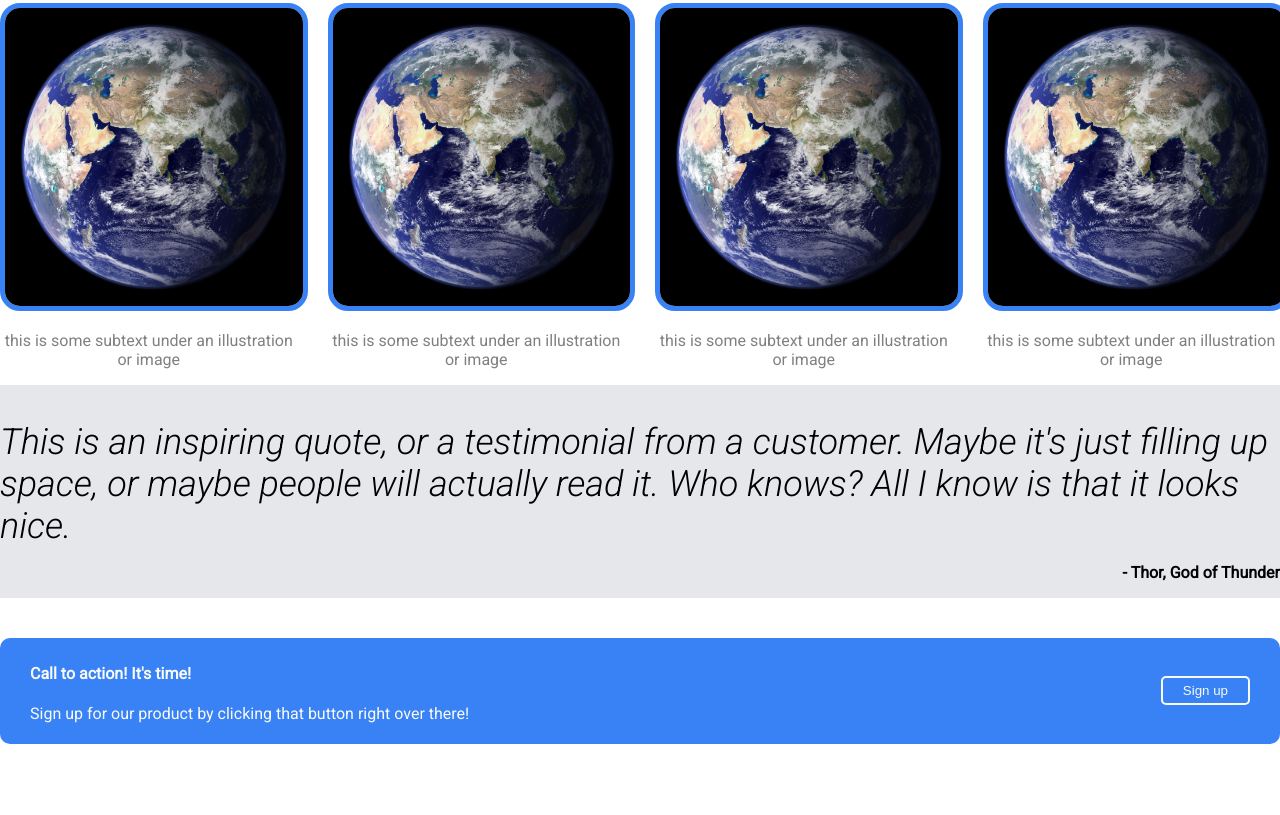
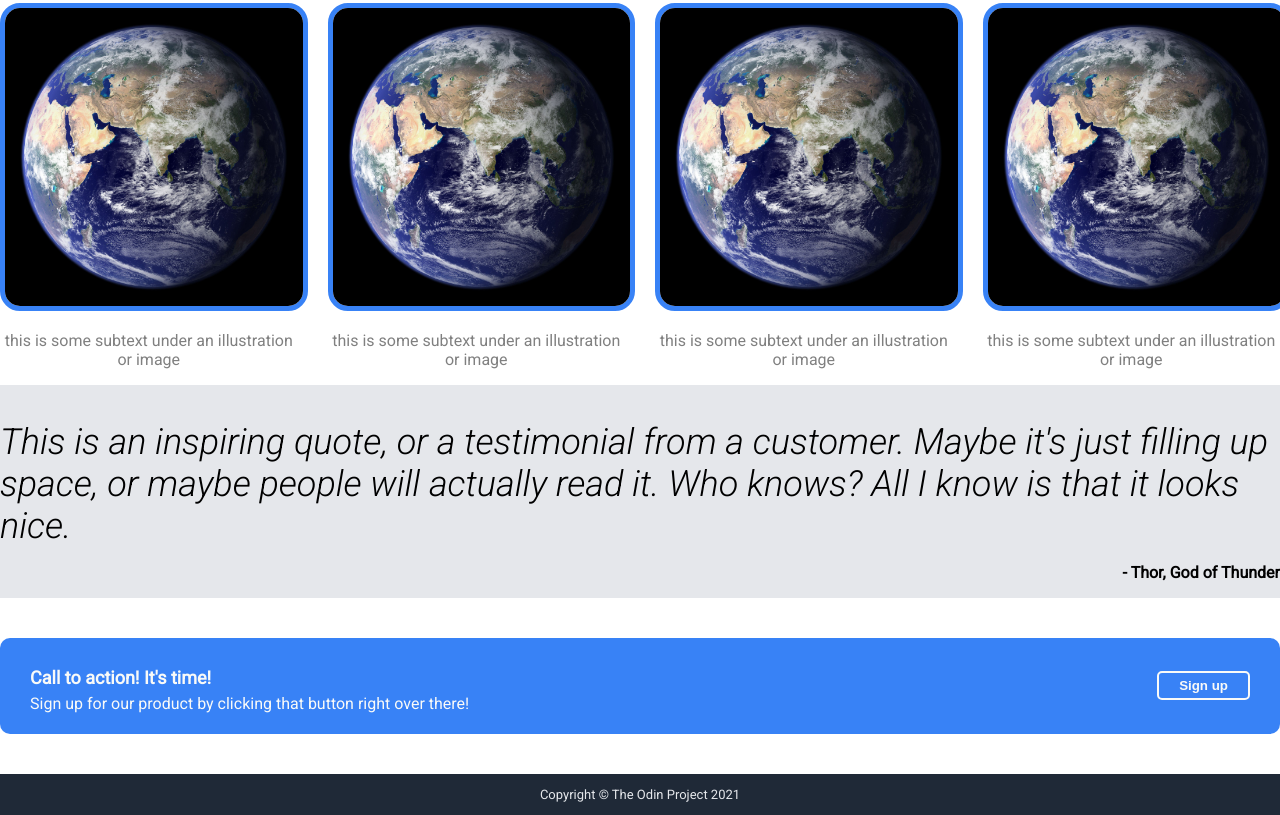
Before and after one commit to elidgdg/odin-landing-page, a plain HTML site: page index.html in a window 1280 px wide. Shown: the part 815-1630 px from the top of the page. Before the commit the page ends 1599 px from the top, so only its background shows below. Drawn offline with Linux system fonts and the light colour scheme.

Commit message:
Add footer and style

```diff
--- a/index.html
+++ b/index.html
@@ -67,5 +67,9 @@
             <button>Sign up</button>
         </div>
     </div>
+
+    <div class="footer">
+        <p>Copyright © The Odin Project 2021</p>
+    </div>
 </body>
 </html>
--- a/styles.css
+++ b/styles.css
@@ -141,6 +141,7 @@ h3 {
     border-radius: 5px;
     color: #F9FAF8;
     padding: 5px 20px;
+    font-weight: bold;
 }
 
 .call-to-action {
@@ -153,3 +154,22 @@ h3 {
 .call-to-action .text {
     color: #F9FAF8;
 }
+
+h4 {
+    margin-bottom: -10px;
+    font-size: 18px;
+}
+
+/* FOOTER */
+
+.footer {
+    background-color: #1F2937;
+    display: flex;
+    align-items: center;
+    justify-content: center;
+}
+
+.footer p {
+    color: #E5E7EB;
+    font-size: small;
+}
```
